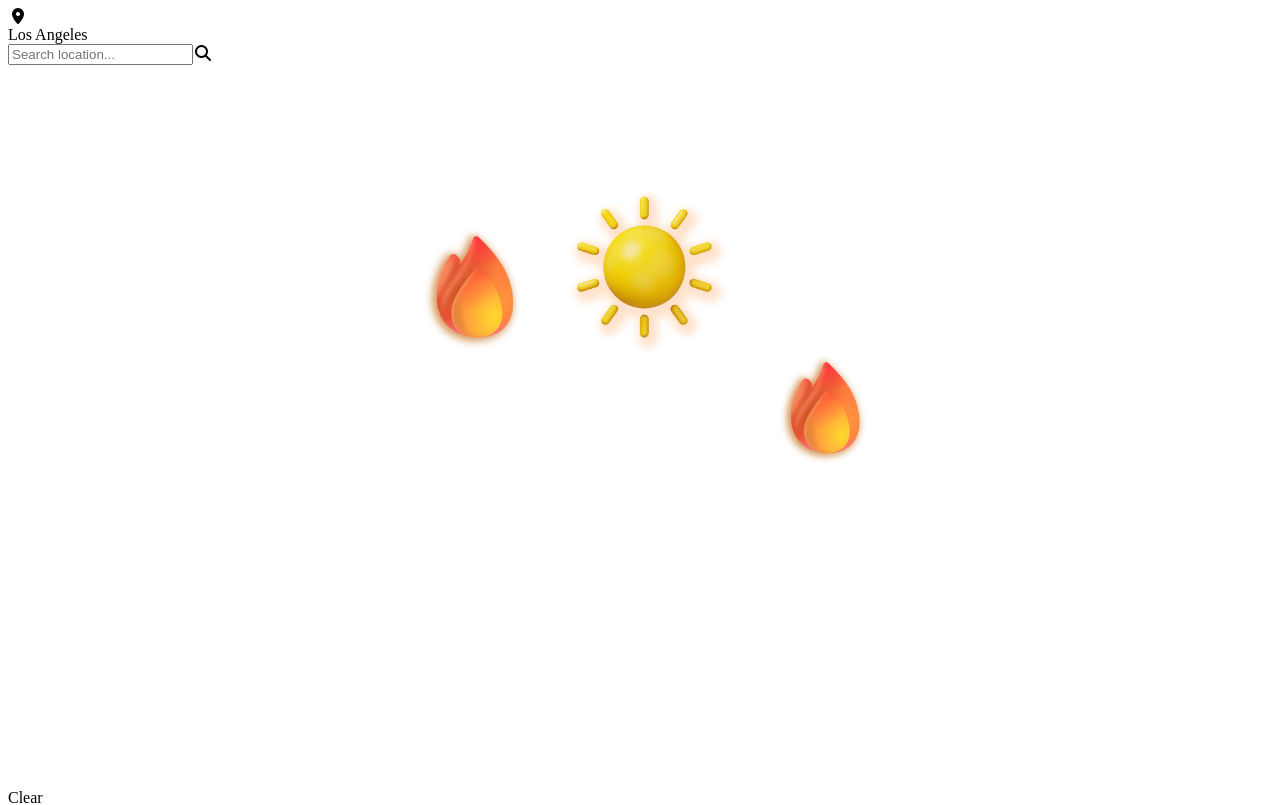
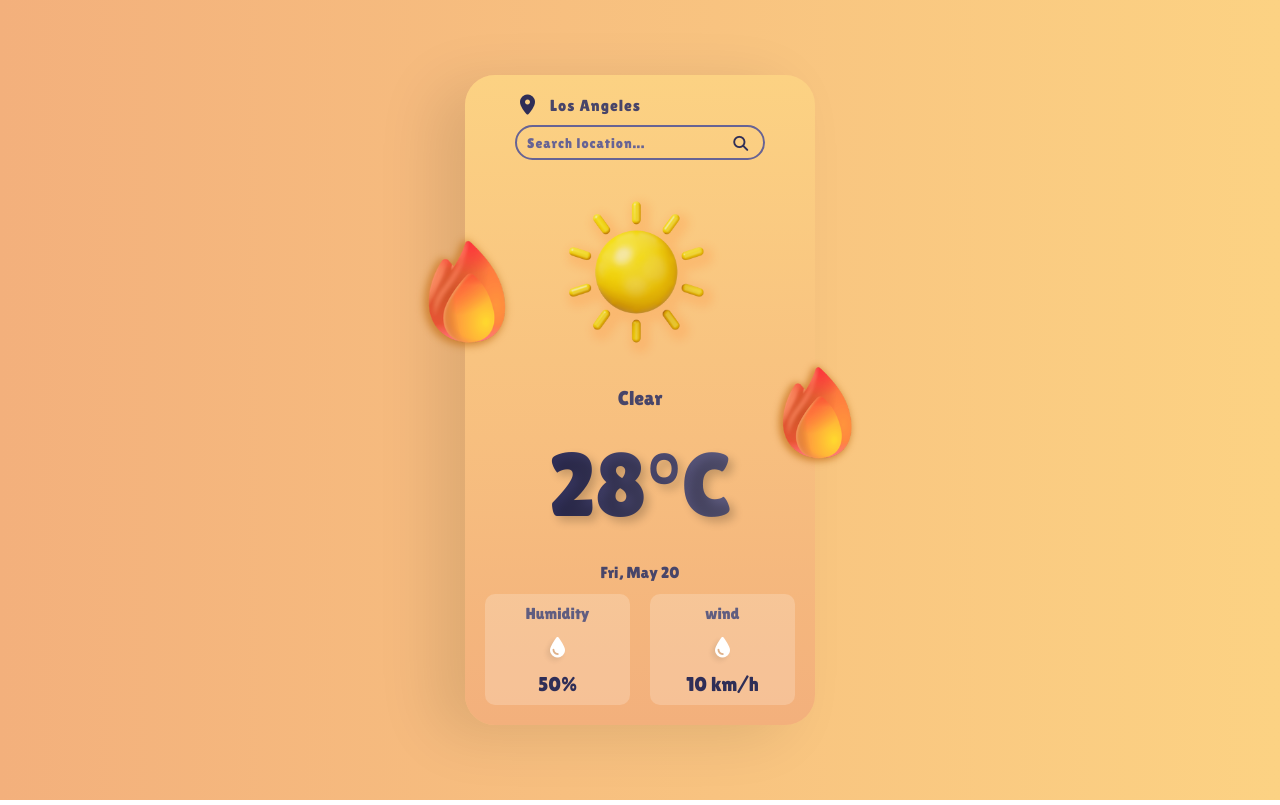
Before and after one commit to CoderRocha/climaAi, a React (Vite) app: page / in a window 1280 px wide. Shown: the top 805 px of the page. Built offline with nearby package versions, Linux system fonts and the light colour scheme.

Commit message:
style: updated app layout

```diff
--- a/src/components/WeatherApp.css
+++ b/src/components/WeatherApp.css
@@ -0,0 +1,161 @@
+.container {
+  width: 100%;
+  height: 100vh;
+  background-image: linear-gradient(to right, #f3b07c, #fcd283);
+  display: flex;
+  justify-content: center;
+  align-items: center;
+  overflow: hidden;
+}
+
+.weather img {
+  margin-top: -9rem;
+}
+
+.weather-app {
+  width: 35rem;
+  height: 65rem;
+  background-image: linear-gradient(to top, #f3b07c, #fcd283);
+  border-radius: 3rem;
+  display: flex;
+  flex-direction: column;
+  align-items: center;
+  padding: 2rem;
+  box-shadow: -3rem 1rem 6rem rgba(0, 0, 0, 0.1);
+  position: relative;
+}
+
+.search {
+  display: flex;
+  flex-direction: column;
+  row-gap: 1rem;
+}
+
+.search-top {
+  display: flex;
+  align-items: center;
+  column-gap: 1rem;
+}
+
+.search-top i {
+  font-size: 2rem;
+  color: #2f2e57;
+}
+
+.search-top div {
+  font-size: 1.6rem;
+  color: #484569;
+  letter-spacing: 0.1rem;
+}
+
+.search-bar {
+  position: relative;
+}
+
+.search-bar input {
+  width: 25rem;
+  height: 3.5rem;
+  background-color: transparent;
+  border: 0.2rem solid #676394;
+  border-radius: 3rem;
+  outline: none;
+  padding: 1rem 3rem 1rem 1rem;
+  font-size: 1.6rem;
+  color: #484569;
+}
+
+.search-bar input::placeholder {
+  font-size: 1.4rem;
+  color: #676394;
+  letter-spacing: 0.1rem;
+}
+
+.search-bar input:focus::placeholder {
+  color: transparent;
+}
+
+.search-bar i {
+  position: absolute;
+  top: 50%;
+  transform: translateY(-50%);
+  right: 1.5rem;
+  font-size: 1.5rem;
+  color: #2f2e57;
+  cursor: pointer;
+}
+
+.loader {
+  width: 5rem;
+  margin-top: 10rem;
+}
+
+.not-found {
+  font-size: 3rem;
+  color: #484569;
+  margin-top: 5rem;
+  text-shadow: -0.3rem 0.5rem 1rem rgba(0, 0, 0, 0.2);
+}
+
+.weather-type {
+  position: absolute;
+  top: 48%;
+  left: 50%;
+  transform: translateX(-50%);
+  font-size: 2rem;
+  color: #484569;
+}
+
+.temp {
+  position: absolute;
+  top: 55%;
+  left: 50%;
+  transform: translateX(-50%);
+  font-size: 9rem;
+  background-image: linear-gradient(to right, #2f2e57, #605d80);
+  -webkit-background-clip: text;
+  -webkit-text-fill-color: transparent;
+  text-shadow: 0.5rem 0.5rem 1rem rgba(0, 0, 0, 0.2);
+}
+
+.weather-date {
+  position: absolute;
+  bottom: 22%;
+  font-size: 1.6rem;
+  color: #484569;
+}
+
+.weather-data {
+  width: 100%;
+  position: absolute;
+  bottom: 2rem;
+  display: flex;
+  column-gap: 2rem;
+  padding: 0 2rem;
+}
+
+.weather-data > div {
+  flex: 1;
+  display: flex;
+  flex-direction: column;
+  align-items: center;
+  row-gap: 1.5rem;
+  background-color: rgba(255, 255, 255, 0.2);
+  padding: 1rem;
+  border-radius: 1rem;
+}
+
+.data-name {
+  font-size: 1.6rem;
+  color: #605d80;
+}
+
+.weather-data i {
+  font-size: 2rem;
+  color: #fff;
+  text-shadow: -0.3rem 0.3rem 0.5rem rgba(0, 0, 0, 0.1);
+}
+
+.data {
+  font-size: 2rem;
+  color: #2f2e57;
+}
--- a/src/index.css
+++ b/src/index.css
@@ -0,0 +1,12 @@
+@import url('https://fonts.googleapis.com/css2?family=Lilita+One&display=swap');
+
+* {
+  margin: 0;
+  padding: 0;
+  box-sizing: border-box;
+  font-family: 'Lilita One', sans-serif;
+}
+
+html {
+  font-size: 62.5%;
+}
```
